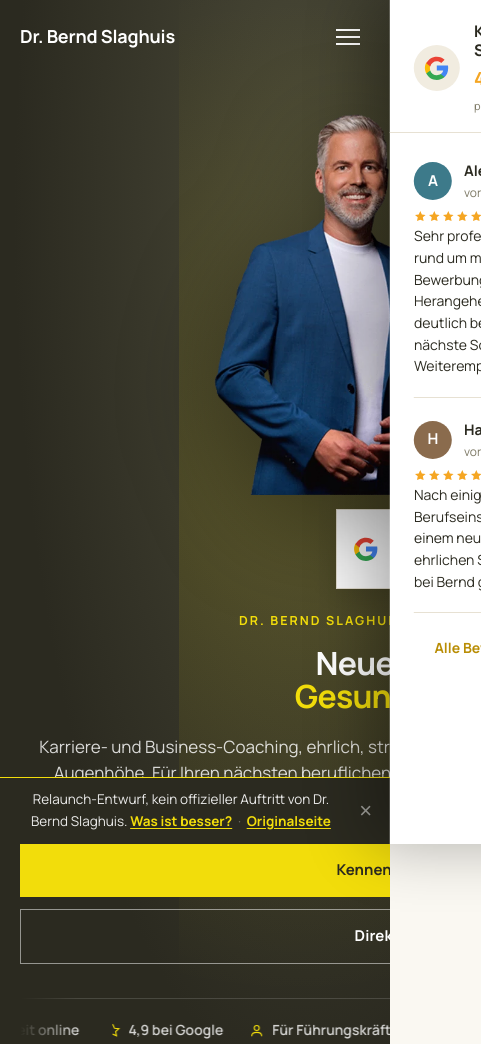
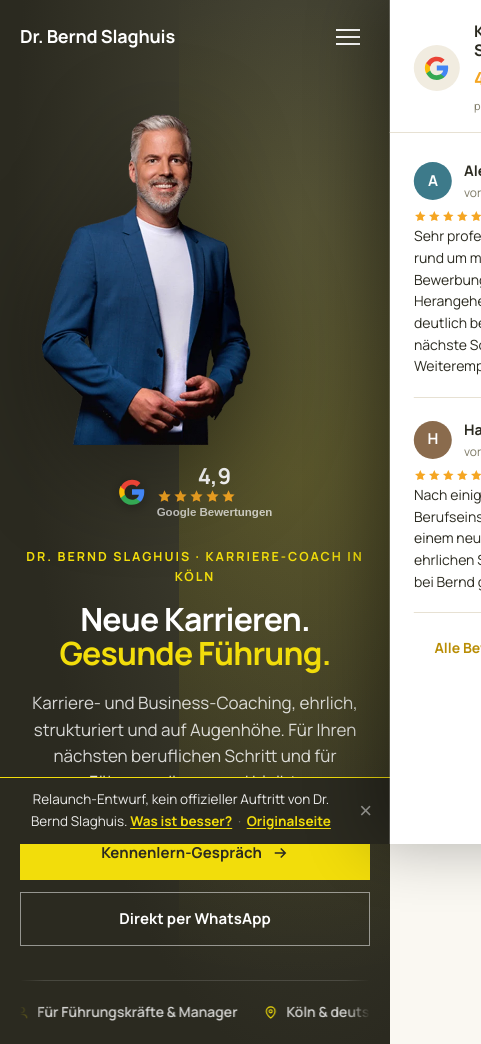
Before and after one commit to suak0903/bernd-slaghuis, a plain HTML site: page index.html in a window 390 px wide. Shown: the top 1044 px of the page, 481 px wide, since content can reach past the window. Drawn offline with Linux system fonts and the light colour scheme.

Commit message:
Mobil-Fixes: Overflow (min-width:0 auf Grid-Items + html overflow-x:clip), WhatsApp-Gruen ruhiger, Google-Badge freigestellt (kein weisser Kasten). Analytics als Ausbaustufe ergaenzt. Cache v2.
Co-Authored-By: Claude Opus 4.8 (1M context) <noreply@anthropic.com>

```diff
--- a/css/site.css
+++ b/css/site.css
@@ -29,7 +29,7 @@
 }
 
 *,*::before,*::after{box-sizing:border-box}
-html{-webkit-text-size-adjust:100%;scroll-behavior:smooth}
+html{-webkit-text-size-adjust:100%;scroll-behavior:smooth;overflow-x:clip}
 html,*{-webkit-tap-highlight-color:transparent}
 body{margin:0;background:var(--cream);color:var(--ink);
   font-family:'Manrope',system-ui,-apple-system,Segoe UI,sans-serif;font-size:17px;line-height:1.62;font-weight:400;
@@ -55,8 +55,8 @@ p{margin:0 0 1rem}
 .btn--primary:hover{background:#ffe736}
 .btn--ghost{background:transparent;border-color:rgba(255,255,255,.5);color:#fff}
 .btn--ghost:hover{background:rgba(255,255,255,.12);border-color:#fff}
-.btn--wa{background:#25d366;color:#fff}
-.btn--wa:hover{background:#1fb457}
+.btn--wa{background:#1e8a5c;color:#fff}
+.btn--wa:hover{background:#166b47}
 .btn svg{width:18px;height:18px;flex:none}
 
 /* ---- Navigation ---- */
@@ -127,6 +127,7 @@ p{margin:0 0 1rem}
   background:radial-gradient(circle,rgba(242,221,11,.14) 0%,transparent 62%);pointer-events:none}
 .hero .wrap{position:relative;z-index:1}
 .hero__grid{display:grid;grid-template-columns:1.15fr .85fr;gap:40px;align-items:center;min-height:calc(100svh - var(--nav-h) - 80px)}
+.hero__grid>*{min-width:0}  /* verhindert min-width:auto-Overflow der Grid-Items (Marquee-Bug) */
 .hero__eyebrow{color:var(--yellow)}
 .hero h1{color:#fff;font-size:clamp(34px,5.6vw,60px);font-weight:700;letter-spacing:-.025em;margin:16px 0 0;line-height:1.05}
 .hero h1 em{font-style:normal;color:var(--yellow)}
@@ -135,7 +136,7 @@ p{margin:0 0 1rem}
 .hero__portrait{position:relative;justify-self:center}
 .hero__portrait img{width:min(100%,430px);filter:drop-shadow(0 24px 50px rgba(0,0,0,.4))}
 .hero__portrait .rating{position:absolute;left:-14px;bottom:24px}
-.ribbon{position:relative;z-index:1;margin-top:34px;display:flex;flex-wrap:wrap;gap:12px 26px;padding-top:20px;border-top:1px solid var(--line-d)}
+.ribbon{position:relative;z-index:1;min-width:0;max-width:100%;margin-top:34px;display:flex;flex-wrap:wrap;gap:12px 26px;padding-top:20px;border-top:1px solid var(--line-d)}
 .ribbon span{display:inline-flex;align-items:center;gap:8px;color:rgba(255,255,255,.8);font-size:14px;font-weight:600}
 .ribbon svg{width:15px;height:15px;color:var(--yellow);flex:none}
 .ribbon__track{display:flex;flex-wrap:wrap;gap:12px 26px}
@@ -171,15 +172,18 @@ p{margin:0 0 1rem}
 .svc h3{font-size:21px;color:var(--olive-deep);margin-bottom:10px}
 .svc p{color:var(--muted);font-size:15.5px;margin:0}
 
-/* ---- Google-Rating-Badge (freigestellt, schoen) ---- */
-.rating{display:inline-flex;align-items:center;gap:12px;background:var(--paper);border:1px solid var(--line);
-  padding:12px 16px;cursor:pointer;box-shadow:0 10px 30px rgba(0,0,0,.14);transition:transform .25s var(--ease),box-shadow .25s var(--ease)}
-.rating:hover{transform:translateY(-2px);box-shadow:0 16px 38px rgba(0,0,0,.2)}
-.rating__g{width:26px;height:26px;flex:none}
-.rating__num{font-family:'Manrope';font-weight:700;font-size:22px;color:var(--olive-deep);line-height:1}
+/* ---- Google-Rating-Badge: freigestellt (kein weisser Kasten), helle Schrift auf dunkel ---- */
+.rating{display:inline-flex;align-items:center;gap:11px;background:none;border:0;padding:6px 4px;cursor:pointer;
+  transition:transform .25s var(--ease),opacity .25s var(--ease)}
+.rating:hover{transform:translateY(-2px)}
+.rating__g{width:28px;height:28px;flex:none;filter:drop-shadow(0 2px 6px rgba(0,0,0,.35))}
+.rating__num{font-family:'Manrope';font-weight:700;font-size:22px;color:#fff;line-height:1}
 .rating__stars{display:flex;gap:1px;margin-top:2px}
 .rating__stars svg{width:15px;height:15px;color:#f5a623}
-.rating__meta{font-size:11.5px;color:var(--muted);font-weight:600;margin-top:2px}
+.rating__meta{font-size:11.5px;color:rgba(255,255,255,.72);font-weight:600;margin-top:2px}
+/* auf hellen Flaechen (falls mal genutzt) lesbar halten */
+.section--sand .rating__num,.card .rating__num{color:var(--olive-deep)}
+.section--sand .rating__meta,.card .rating__meta{color:var(--muted)}
 
 /* ---- Reviews-Panel (faehrt von rechts ein) ---- */
 .rv-scrim{position:fixed;inset:0;z-index:180;background:rgba(20,19,14,.55);opacity:0;visibility:hidden;transition:opacity .4s var(--ease),visibility .4s}
--- a/index.html
+++ b/index.html
@@ -18,7 +18,7 @@
 <meta name="twitter:card" content="summary_large_image">
 <link rel="icon" href="media/favicon.svg" type="image/svg+xml">
 <link rel="preload" as="image" href="media/portrait.webp" type="image/webp">
-<link rel="stylesheet" href="css/site.css?v=1">
+<link rel="stylesheet" href="css/site.css?v=2">
 <script type="application/ld+json">
 {"@context":"https://schema.org","@graph":[
 {"@type":"Person","@id":"https://bernd-slaghuis.de/#person","name":"Dr. Bernd Slaghuis","jobTitle":"Karriere- und Business-Coach","url":"https://bernd-slaghuis.de/","image":"https://suak0903.github.io/bernd-slaghuis/media/portrait.png","sameAs":["https://www.linkedin.com/in/berndslaghuis/","https://www.xing.com/profile/Bernd_Slaghuis","https://www.instagram.com/bernd_slaghuis/","https://www.facebook.com/coachingkoeln"]},
@@ -305,6 +305,6 @@
 </div>
 <!-- /#chrome:demobar -->
 
-<script src="js/site.js?v=1"></script>
+<script src="js/site.js?v=2"></script>
 </body>
 </html>
```
Also changed, not shown: datenschutz.html (+2 -2 lines), hinweise.html (+3 -3 lines), impressum.html (+2 -2 lines).
